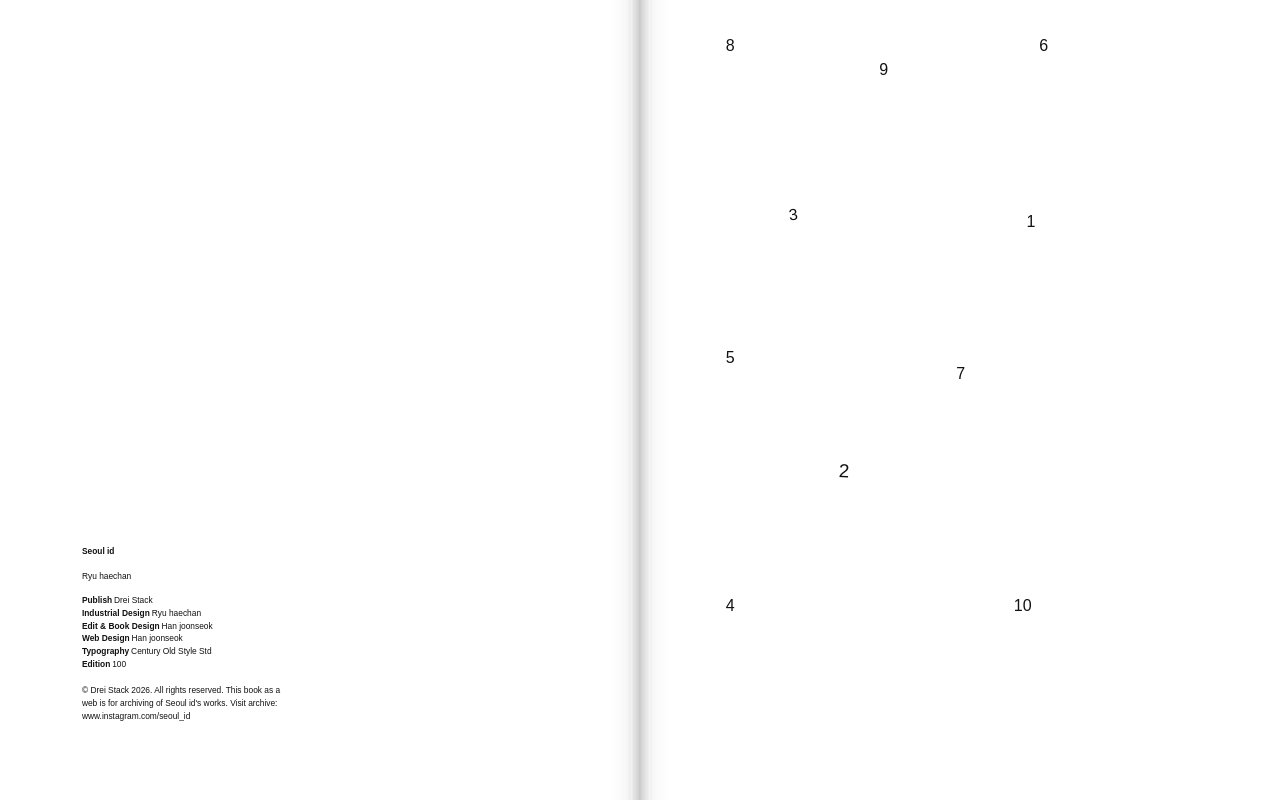
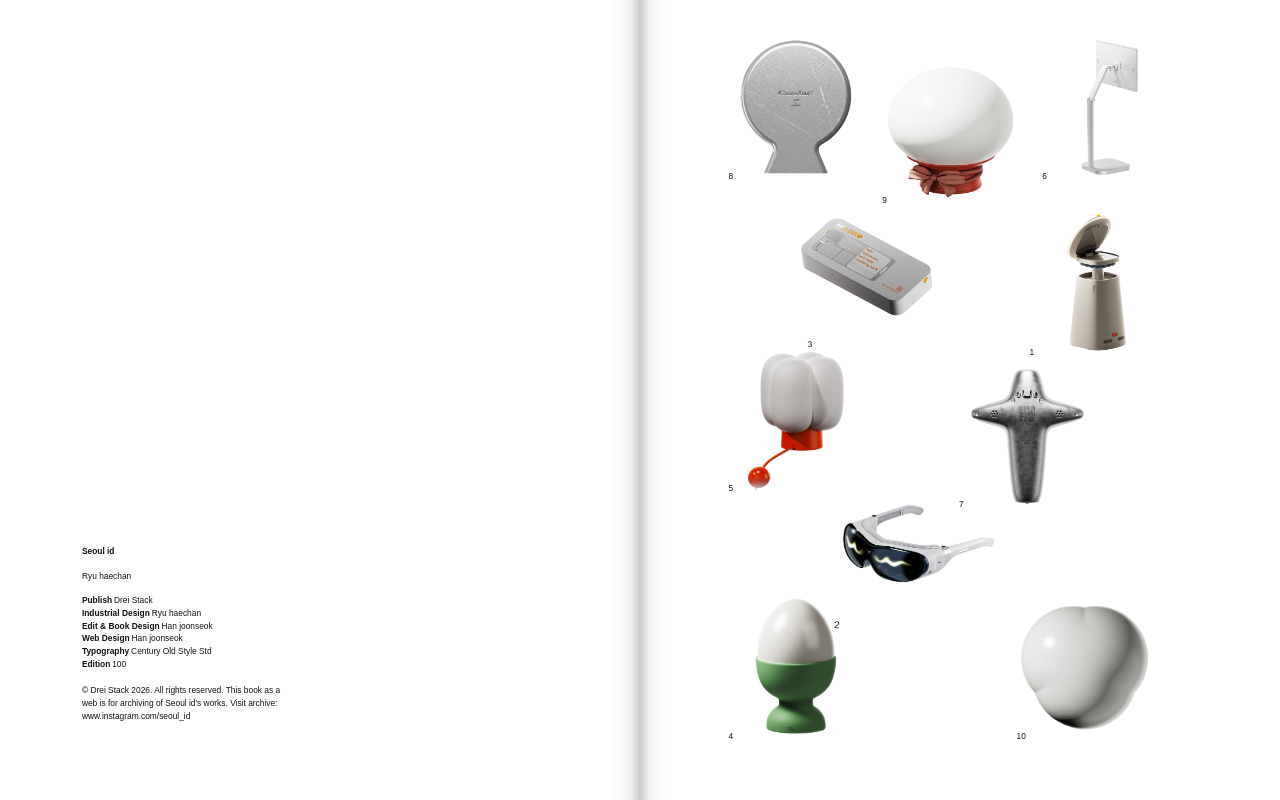
Before and after one commit to Joonseokvd/seoulid, a Next.js app: page / in a window 1280 px wide. Built offline with nearby package versions, Linux system fonts and the light colour scheme; a web font is replaced by a local one.

Commit message:
Show product photos with editorial numbers

```diff
--- a/app/globals.css
+++ b/app/globals.css
@@ -236,27 +236,17 @@ a.catalog-item {
   object-fit: contain;
 }
 
-.product-photo,
-.product-silhouette {
-  transition: opacity 220ms ease;
-}
-
 .product-photo {
-  opacity: 0;
-}
-
-.product-silhouette {
   opacity: 1;
 }
 
-.catalog-item:hover .product-photo,
-.catalog-item:focus-visible .product-photo {
-  opacity: 1;
-}
-
-.catalog-item:hover .product-silhouette,
-.catalog-item:focus-visible .product-silhouette {
-  opacity: 0;
+.item-number {
+  position: absolute;
+  left: 2%;
+  bottom: 0;
+  z-index: 2;
+  font-size: var(--small);
+  line-height: 1;
 }
 
 .catalog-item:focus-visible {
@@ -517,10 +507,3 @@ a.catalog-item {
     transform: translateX(-50%);
   }
 }
-
-@media (prefers-reduced-motion: reduce) {
-  .product-photo,
-  .product-silhouette {
-    transition: none;
-  }
-}
```
